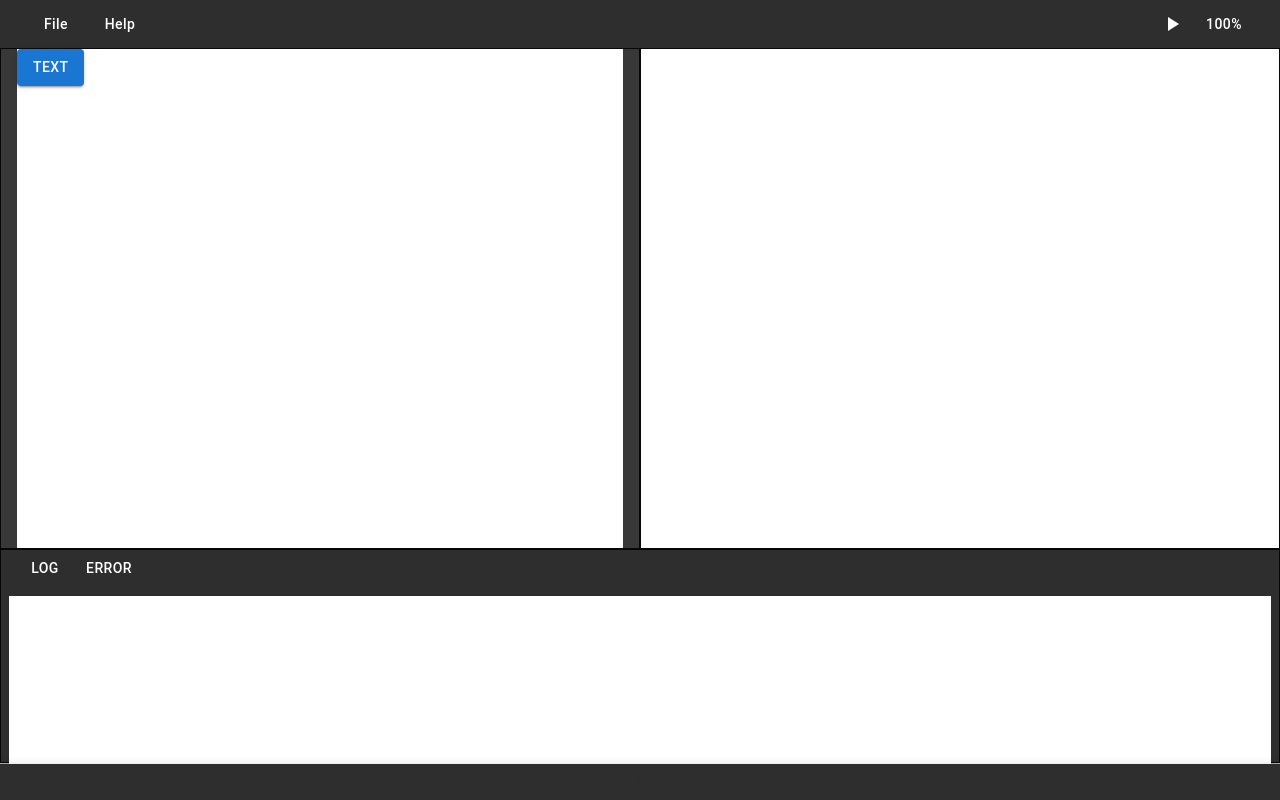
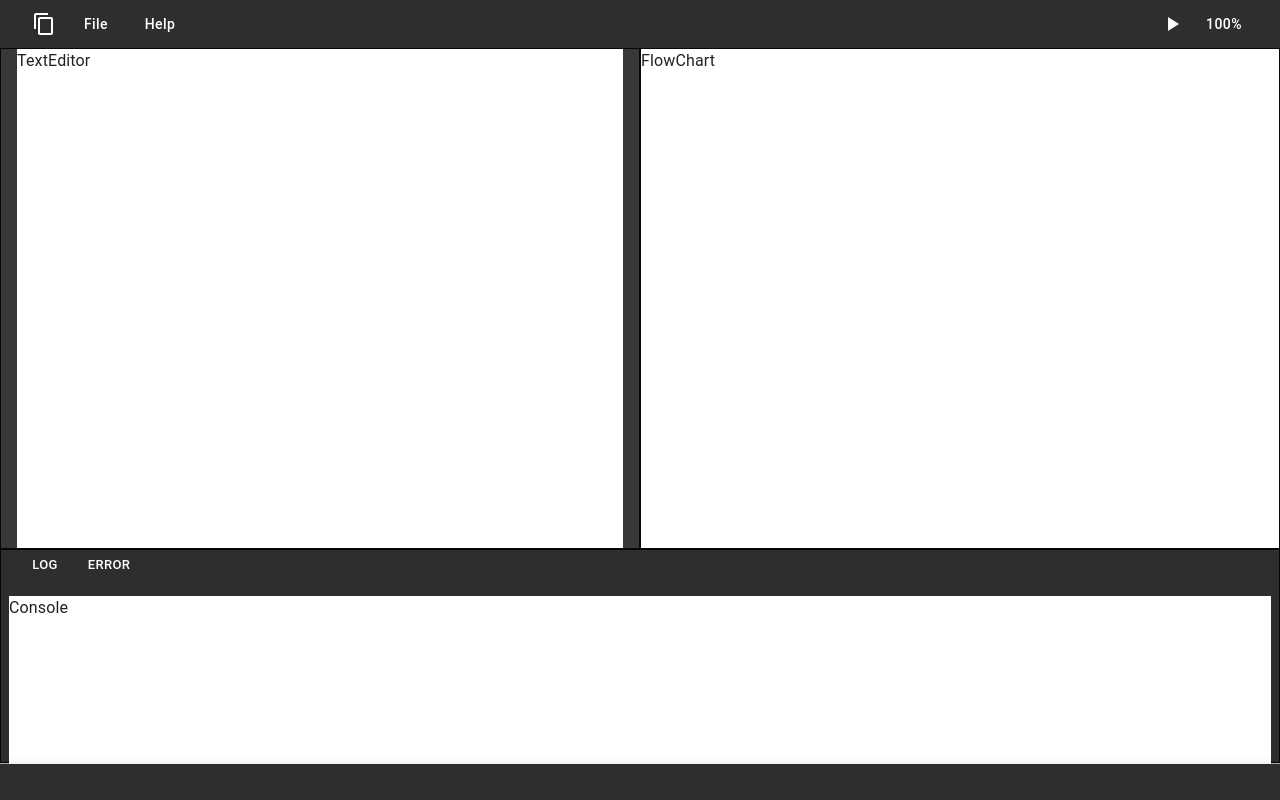
Before and after one commit to katsudon08/Floccha_frontend, a React (Vite) app: page / in a window 1280 px wide. Built offline with nearby package versions, Linux system fonts and the light colour scheme.

Commit message:
微調整
draft.jsでテキストエディタ作成すること

ファイル一覧drawerを作成すること

```diff
--- /dev/null
+++ b/src/components/Console.tsx
@@ -0,0 +1,5 @@
+export const Console = () => {
+  return (
+    <div>Console</div>
+  )
+}
--- /dev/null
+++ b/src/components/FlowChart.tsx
@@ -0,0 +1,5 @@
+export const FlowChart = () => {
+  return (
+    <div>FlowChart</div>
+  )
+}
--- a/src/components/Header.tsx
+++ b/src/components/Header.tsx
@@ -4,6 +4,7 @@ import Button from '@mui/material/Button';
 import { Box } from '@mui/material';
 import Typography from '@mui/material/Typography';
 import PlayArrowIcon from '@mui/icons-material/PlayArrow';
+import ContentCopyIcon from '@mui/icons-material/ContentCopy';
 import IconButton from '@mui/material/IconButton';
 
 export const Header = () => {
@@ -11,6 +12,9 @@ export const Header = () => {
         <Box sx={{ flexGrow: 1 }}>
             <AppBar component="header" position='static' color='accent_color'>
                 <Toolbar variant='dense'>
+                    <IconButton color="base_color">
+                        <ContentCopyIcon color="inherit"/>
+                    </IconButton>
                     <Button color='base_color' sx={{
                         textTransform: 'none' // ボタンのテキストの小文字出力を可能にする
                     }}>
--- /dev/null
+++ b/src/components/TextEditor.tsx
@@ -0,0 +1,5 @@
+export const TextEditor = () => {
+  return (
+    <div>TextEditor</div>
+  )
+}
--- a/src/pages/Create_page.tsx
+++ b/src/pages/Create_page.tsx
@@ -1,6 +1,9 @@
 import Grid from "@mui/material/Grid"
 import Box from "@mui/material/Box"
 import { Button } from "@mui/material"
+import { TextEditor } from "../components/TextEditor"
+import { FlowChart } from "../components/FlowChart"
+import { Console } from "../components/Console"
 
 // あとで、コンポーネントの細分化を行う
 
@@ -21,13 +24,15 @@ export const Create_page = () => {
                         // theme colorは.mainのような形で書く必要がある
                         sx={{ bgcolor: "main_color.main", border: 0.5, height: "100%", pl: 2, pr: 2 }}
                     >
-                        {/* タブ機能の実装 */}
+                        {/* Drawerにファイル一覧を実装する */}
+
+                        {/* Draft.jsでのテキストエディタ */}
                         <Box sx={{
                             height: "100%", width: "100%",
                             backgroundColor: "#FFFFFF"
                         }}>
                             {/* テキストエディタのパート */}
-                            <Button color="primary" variant="contained">text</Button>
+                            <TextEditor />
                         </Box>
                     </Grid>
                 </Grid>
@@ -44,6 +49,7 @@ export const Create_page = () => {
                             backgroundColor: "#FFFFFF"
                         }}>
                             {/* プログラムチャートのパート */}
+                            <FlowChart />
                         </Box>
                     </Grid>
                 </Grid>
@@ -59,14 +65,15 @@ export const Create_page = () => {
                 <Box sx={{ height: "20%", width: "100%", color: "base_color.main", mb: 0.4, ml: 0.5 }}>
                     {/* Gridで囲むこと */}
                     {/* ボタンのサイズを少し小さくする */}
-                    <Button color="base_color" variant="text">log</Button>
-                    <Button color="base_color" variant="text">error</Button>
+                    <Button size="small" color="base_color" variant="text">log</Button>
+                    <Button size="small" color="base_color" variant="text">error</Button>
                 </Box>
                 <Box sx={{
                     height: "80%", width: "100%",
                     backgroundColor: "#FFFFFF"
                 }}>
                     {/* コンソール出力のパート (エラー等)*/}
+                    <Console />
                 </Box>
             </Grid>
         </>
```
Also changed, not shown: src/themeOption.d.ts (+7 -0 lines).
